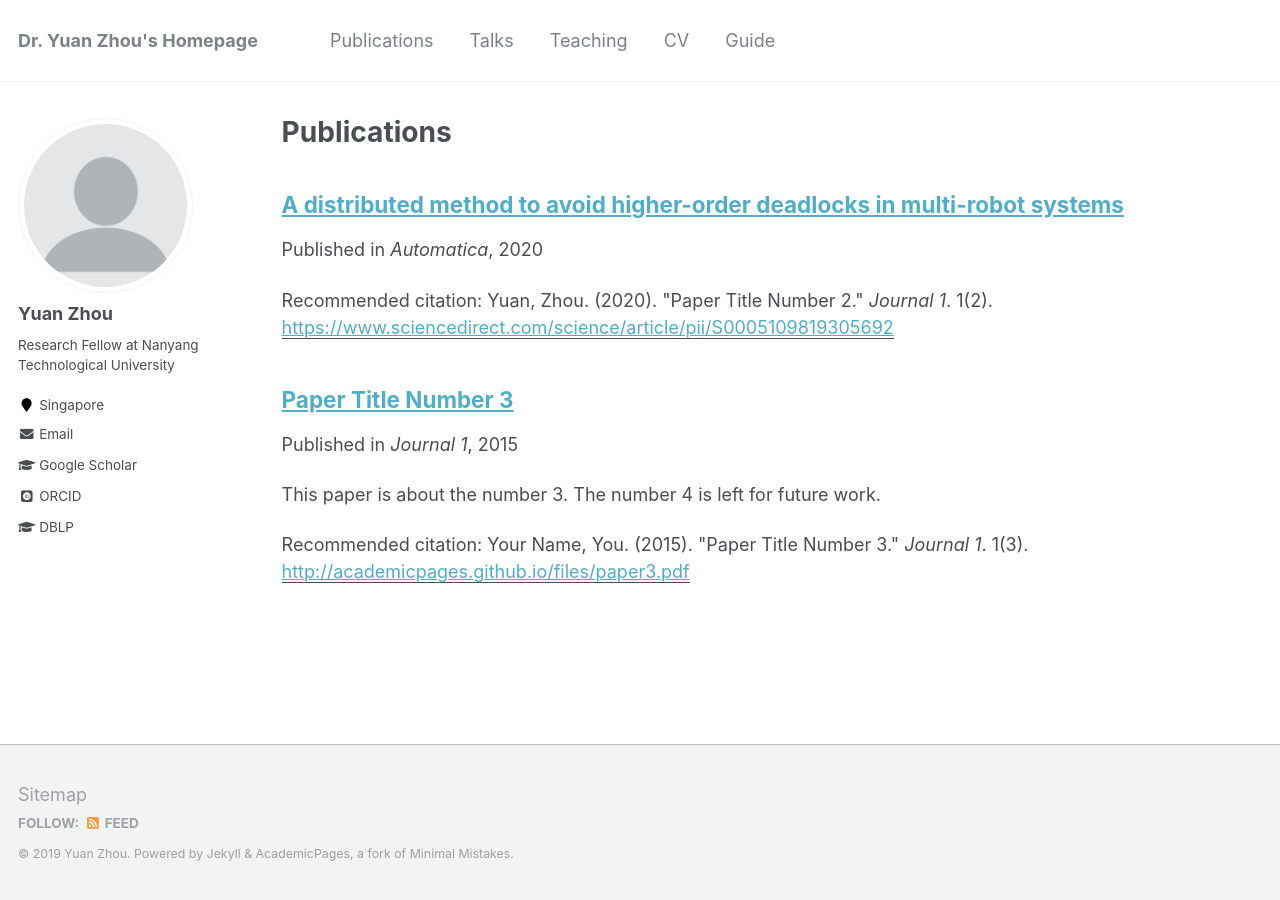
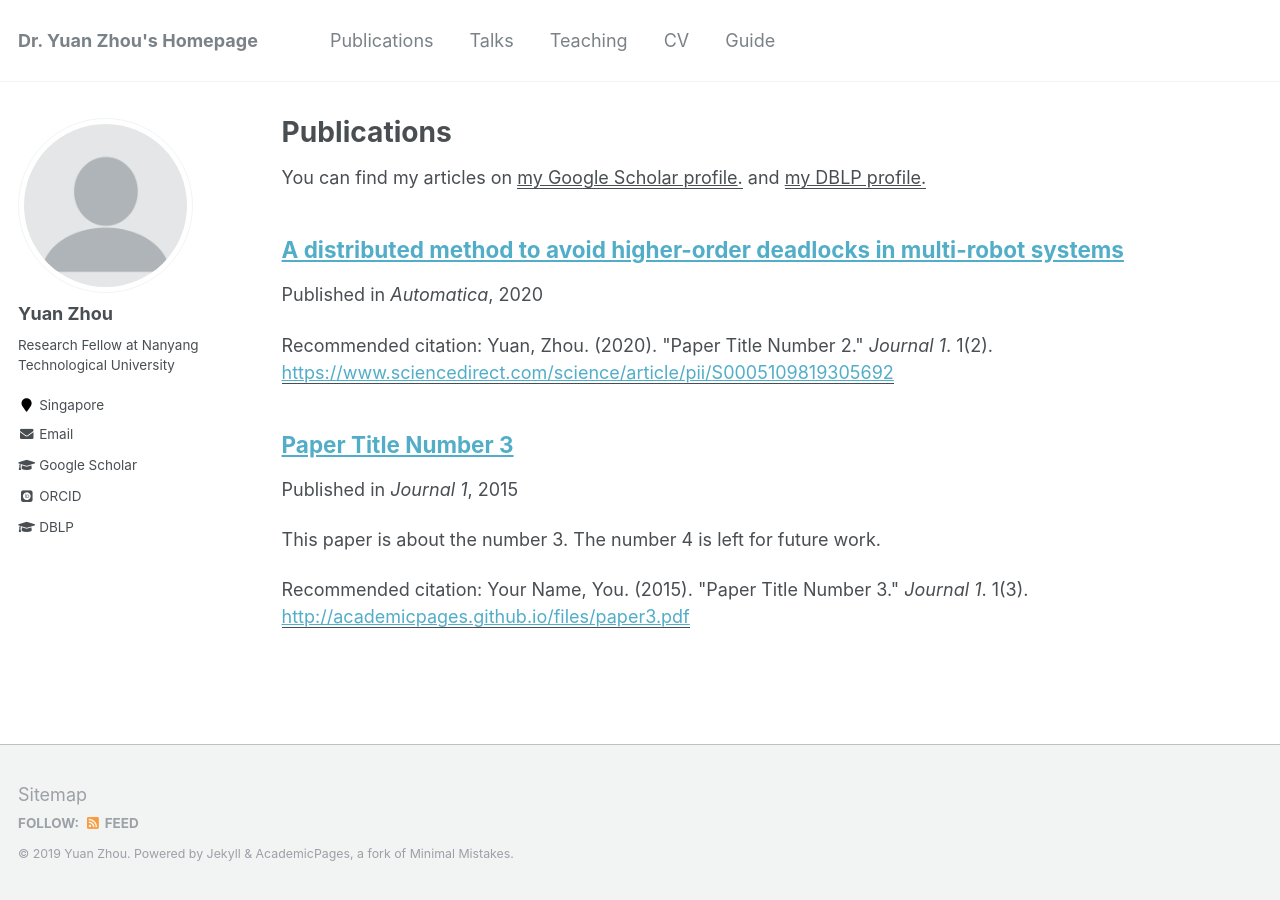
Before and after one commit to yuanzhou-yzhou/yuanzhou-yzhou.github.io, a Jekyll site: the page built from _pages/publications.md, in a window 1280 px wide. Built offline with Jekyll 4.4.1, drawn with Linux system fonts in a browser that asks for light colours; some web fonts are replaced.

Commit message:
Update publications.md

```diff
--- a/_pages/publications.md
+++ b/_pages/publications.md
@@ -4,6 +4,8 @@ title: "Publications"
 permalink: /publications/
 author_profile: true
 ---
+You can find my articles on <u><a href="{{author.googlescholar}}">my Google Scholar profile</a>.</u> and <u><a href="{{author.dblp}}">my DBLP profile</a>.</u>
+
 
 {% if author.googlescholar %}
   You can find my articles on <u><a href="{{author.googlescholar}}">my Google Scholar profile</a>.</u>
```
